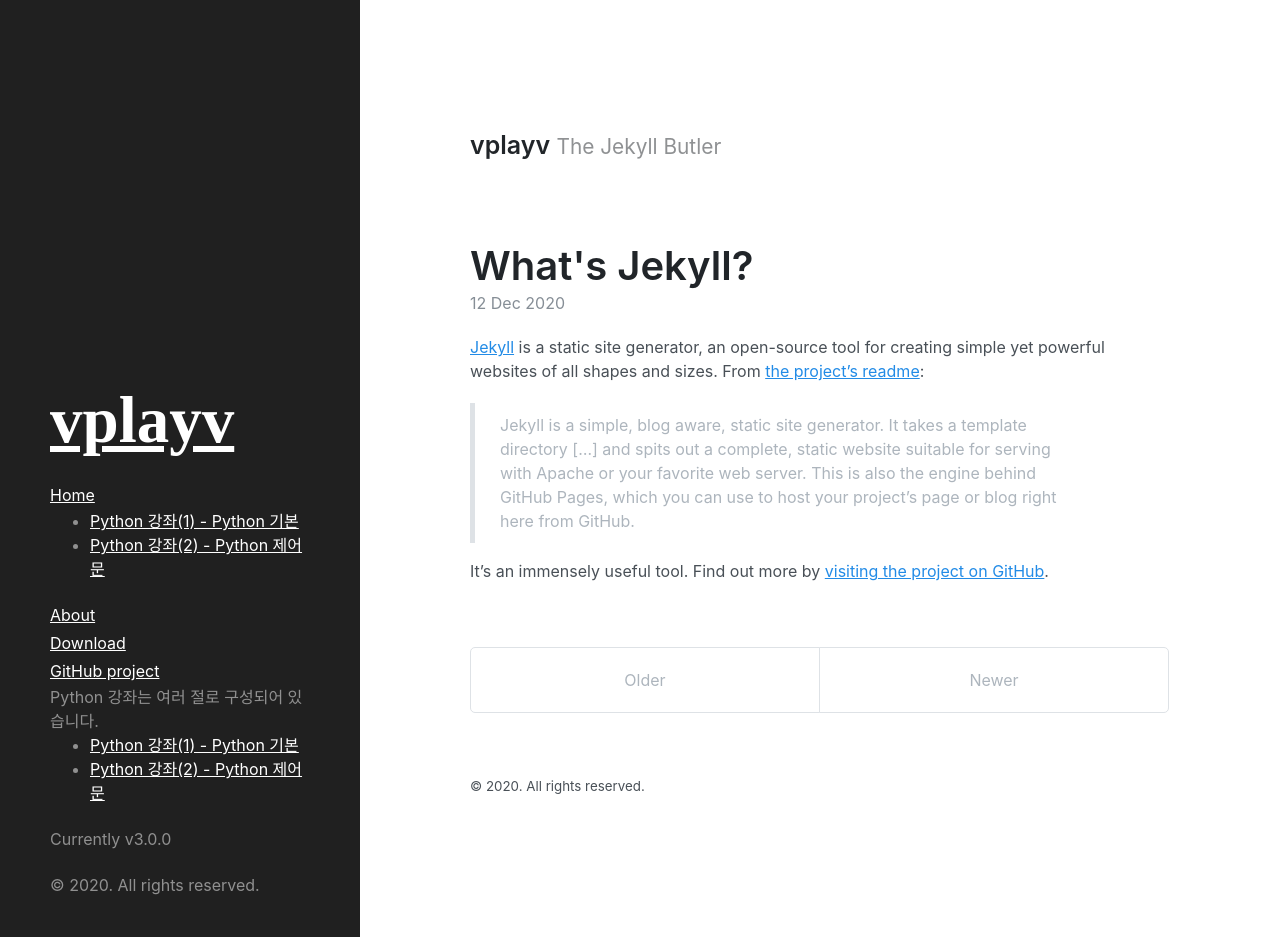
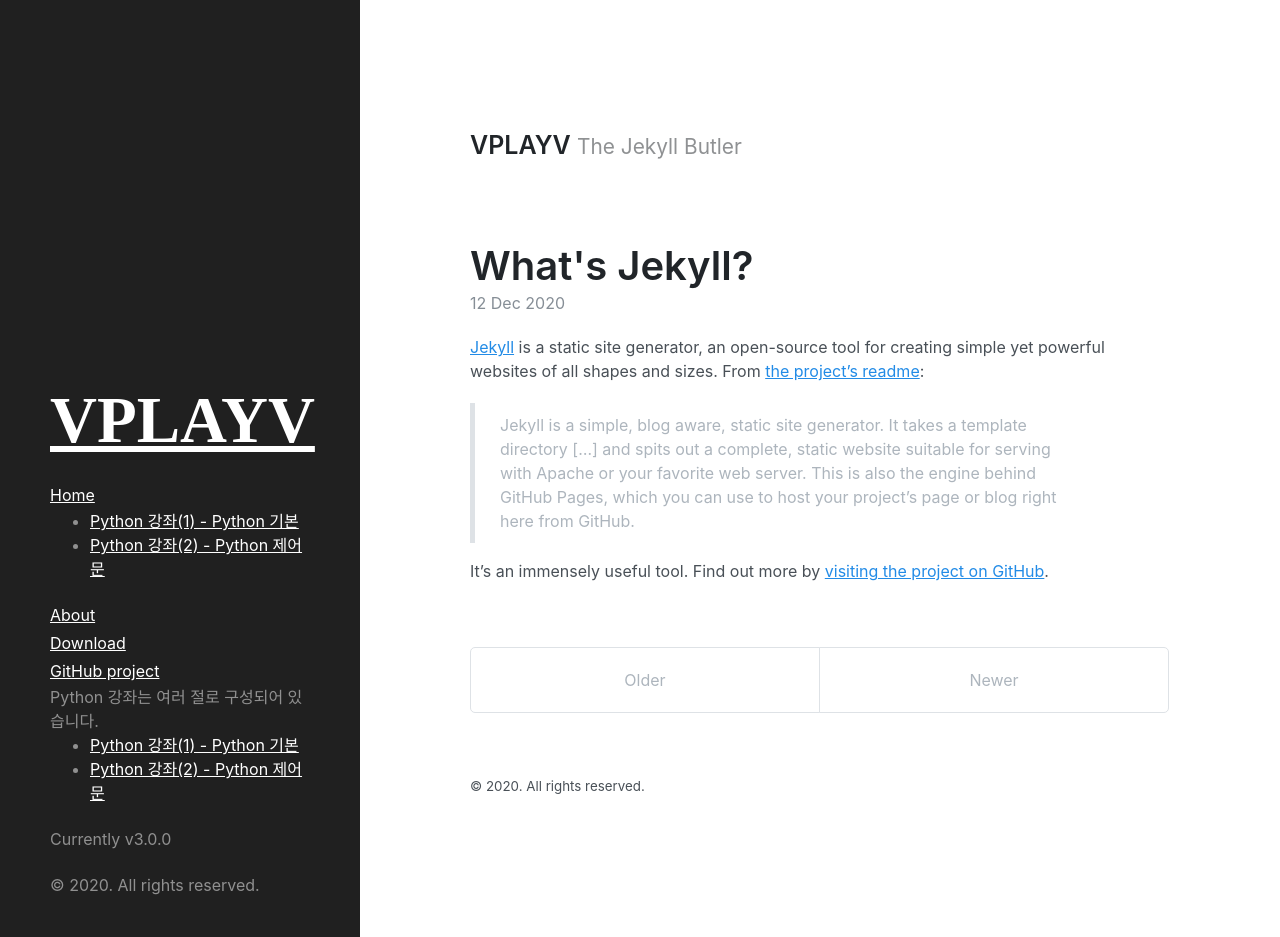
Before and after one commit to vplayv/vplayv.github.io, a Jekyll site: the page built from index.html, in a window 1280 px wide and 937 px high. Built offline with Jekyll 4.4.1, drawn with Linux system fonts in a browser that asks for light colours; Markdown is read by kramdown in place of the engine named in the settings; the list of posts is cut into pages by our own code; part of the change alters nothing that is shown.

```diff
--- a/_config.yml
+++ b/_config.yml
@@ -6,12 +6,14 @@ markdown:         redcarpet
 highlighter:      pygments
 
 # Setup
-title: vplayv
+title: VPLAYV
 tagline: The Jekyll Butler
 url: https://vplayv.github.io/
 paginate: 1
 baseurl: ""
 permalink: pretty
+locale: "ko-KR"
+search: true # true, false (default)
 #relative_permalinks: true
 
 # Gems
@@ -44,6 +46,6 @@ author:
   name: vplayv
   url: https://github.com/vplayv
   email: vplayv@gmail.com
-
+  location: "Seoul, Korea"
 # Custom vars
 version: 3.0.0
```
